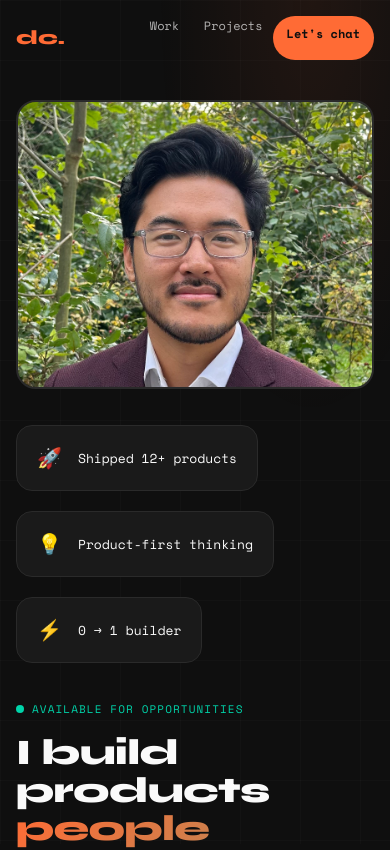
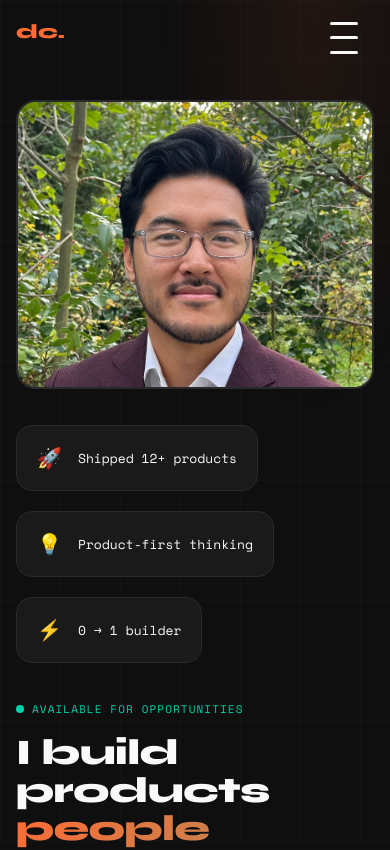
Before and after one commit to dalecb13/dalechang.dev, a Next.js app in the folder apps/web/: page / in a window 390 px wide. Shown: the top 850 px of the page. Built offline with nearby package versions, Linux system fonts and the light colour scheme.

Commit message:
feat: add mobile hamburger menu navigation and fix z-index issues

```diff
--- a/apps/web/app/about/page.module.css
+++ b/apps/web/app/about/page.module.css
@@ -16,48 +16,7 @@
   z-index: 0;
 }
 
-/* Navigation */
-.nav {
-  position: relative;
-  z-index: 10;
-  display: flex;
-  justify-content: space-between;
-  align-items: center;
-  padding: 24px 48px;
-}
-
-.navLogo {
-  font-family: var(--font-display);
-  font-size: 24px;
-  font-weight: 800;
-  color: var(--accent);
-}
-
-.navLinks {
-  display: flex;
-  gap: 32px;
-  align-items: center;
-  font-size: 14px;
-}
-
-.navLinks a {
-  opacity: 0.7;
-  transition: opacity 0.2s, color 0.2s;
-}
-
-.navLinks a:hover {
-  opacity: 1;
-  color: var(--accent);
-}
-
-.navCta {
-  background: var(--accent);
-  color: var(--background) !important;
-  padding: 10px 20px;
-  border-radius: 100px;
-  font-weight: 700;
-  opacity: 1 !important;
-}
+/* Navigation styles moved to Navigation component */
 
 /* Main */
 .main {
@@ -233,24 +192,7 @@
 
 /* Responsive */
 @media (max-width: 768px) {
-  .nav {
-    padding: 16px 20px;
-    flex-wrap: wrap;
-  }
-
-  .navLogo {
-    font-size: 20px;
-  }
-
-  .navLinks {
-    gap: 12px;
-    font-size: 13px;
-  }
-
-  .navCta {
-    padding: 8px 16px;
-    font-size: 13px;
-  }
+  /* Navigation styles moved to Navigation component */
 
   .main {
     padding: 32px 20px 48px;
@@ -320,19 +262,7 @@
 }
 
 @media (max-width: 480px) {
-  .nav {
-    padding: 16px;
-  }
-
-  .navLinks {
-    gap: 10px;
-    font-size: 12px;
-  }
-
-  .navCta {
-    padding: 8px 14px;
-    font-size: 12px;
-  }
+  /* Navigation styles moved to Navigation component */
 
   .main {
     padding: 24px 16px 40px;
--- /dev/null
+++ b/apps/web/app/components/Navigation.module.css
@@ -0,0 +1,195 @@
+/* Navigation */
+.nav {
+  position: relative;
+  z-index: 10;
+  display: flex;
+  justify-content: space-between;
+  align-items: center;
+  padding: 24px 48px;
+  animation: slideUp 0.6s ease-out;
+}
+
+.navLogo {
+  font-family: var(--font-display);
+  font-size: 24px;
+  font-weight: 800;
+  color: var(--accent);
+  flex-shrink: 0;
+}
+
+.navLinks {
+  display: flex;
+  gap: 32px;
+  align-items: center;
+  font-size: 14px;
+}
+
+.navLinks a {
+  opacity: 0.7;
+  transition: opacity 0.2s, color 0.2s;
+}
+
+.navLinks a:hover,
+.navLinks a.active {
+  opacity: 1;
+  color: var(--accent);
+}
+
+.navCta {
+  background: var(--accent);
+  color: var(--background) !important;
+  padding: 10px 20px;
+  border-radius: 100px;
+  font-weight: 700;
+  opacity: 1 !important;
+  transition: transform 0.2s, box-shadow 0.2s !important;
+}
+
+.navCta:hover {
+  transform: translateY(-2px);
+  box-shadow: 0 8px 24px rgba(255, 107, 53, 0.3);
+}
+
+/* Mobile Menu Button */
+.menuButton {
+  display: none;
+  flex-direction: column;
+  justify-content: space-around;
+  width: 28px;
+  height: 28px;
+  background: transparent;
+  border: none;
+  cursor: pointer;
+  padding: 0;
+  z-index: 1001;
+  position: relative;
+}
+
+.menuButton span {
+  width: 28px;
+  height: 3px;
+  background: var(--foreground);
+  border-radius: 2px;
+  transition: all 0.3s ease;
+  transform-origin: center;
+  display: block;
+}
+
+.menuButton.menuOpen span:nth-child(1) {
+  transform: rotate(45deg) translate(8px, 8px);
+}
+
+.menuButton.menuOpen span:nth-child(2) {
+  opacity: 0;
+  transform: translateX(-10px);
+}
+
+.menuButton.menuOpen span:nth-child(3) {
+  transform: rotate(-45deg) translate(8px, -8px);
+}
+
+/* Animation */
+@keyframes slideUp {
+  from {
+    opacity: 0;
+    transform: translateY(30px);
+  }
+  to {
+    opacity: 1;
+    transform: translateY(0);
+  }
+}
+
+/* Responsive */
+@media (max-width: 768px) {
+  .nav {
+    padding: 16px 20px;
+  }
+
+  .navLogo {
+    font-size: 20px;
+  }
+
+  .menuButton {
+    display: flex !important;
+  }
+
+  .navLinks {
+    position: fixed;
+    top: 0;
+    right: 0;
+    width: 280px;
+    max-width: 85vw;
+    height: 100vh;
+    background: var(--card-bg);
+    border-left: 1px solid var(--card-border);
+    flex-direction: column;
+    align-items: flex-start;
+    padding: 80px 32px 32px;
+    gap: 24px;
+    transform: translateX(100%);
+    transition: transform 0.3s ease-in-out;
+    box-shadow: -4px 0 24px rgba(0, 0, 0, 0.3);
+    z-index: 1000;
+    opacity: 0;
+    pointer-events: none;
+    overflow-y: auto;
+  }
+
+  .navLinks.menuOpen {
+    transform: translateX(0);
+    opacity: 1;
+    pointer-events: auto;
+  }
+
+  .navLinks a {
+    font-size: 16px;
+    width: 100%;
+    padding: 12px 0;
+    opacity: 0.9;
+  }
+
+  .navLinks a:hover,
+  .navLinks a.active {
+    opacity: 1;
+    color: var(--accent);
+  }
+
+  .navCta {
+    width: 100%;
+    text-align: center;
+    padding: 14px 20px;
+    margin-top: 8px;
+  }
+}
+
+.backdrop {
+  position: fixed;
+  top: 0;
+  left: 0;
+  right: 0;
+  bottom: 0;
+  background: rgba(0, 0, 0, 0.5);
+  z-index: 999;
+  animation: fadeIn 0.2s ease-out;
+}
+
+@keyframes fadeIn {
+  from {
+    opacity: 0;
+  }
+  to {
+    opacity: 1;
+  }
+}
+
+@media (max-width: 480px) {
+  .nav {
+    padding: 16px;
+  }
+
+  .navLinks {
+    width: 100%;
+    padding: 70px 24px 24px;
+  }
+}
--- /dev/null
+++ b/apps/web/app/components/Navigation.tsx
@@ -0,0 +1,77 @@
+"use client";
+
+import Link from "next/link";
+import { useState, useEffect } from "react";
+import { usePathname } from "next/navigation";
+import styles from "./Navigation.module.css";
+
+export default function Navigation() {
+  const [isMenuOpen, setIsMenuOpen] = useState(false);
+  const pathname = usePathname();
+
+  useEffect(() => {
+    // Prevent body scroll when menu is open on mobile
+    if (isMenuOpen) {
+      document.body.style.overflow = "hidden";
+    } else {
+      document.body.style.overflow = "";
+    }
+
+    // Cleanup on unmount
+    return () => {
+      document.body.style.overflow = "";
+    };
+  }, [isMenuOpen]);
+
+  const toggleMenu = () => {
+    setIsMenuOpen(!isMenuOpen);
+  };
+
+  const closeMenu = () => {
+    setIsMenuOpen(false);
+  };
+
+  return (
+    <>
+      <nav className={styles.nav}>
+        <Link href="/" className={styles.navLogo} onClick={closeMenu}>
+          dc.
+        </Link>
+
+        <button
+          className={`${styles.menuButton} ${isMenuOpen ? styles.menuOpen : ""}`}
+          onClick={toggleMenu}
+          aria-label="Toggle menu"
+          aria-expanded={isMenuOpen}
+        >
+          <span></span>
+          <span></span>
+          <span></span>
+        </button>
+
+        <div className={`${styles.navLinks} ${isMenuOpen ? styles.menuOpen : ""}`}>
+          <Link
+            href="/work"
+            className={pathname === "/work" ? styles.active : ""}
+            onClick={closeMenu}
+          >
+            Work
+          </Link>
+          <Link
+            href="/projects"
+            className={pathname === "/projects" ? styles.active : ""}
+            onClick={closeMenu}
+          >
+            Projects
+          </Link>
+          <a href="mailto:hello@dalechang.dev" className={styles.navCta} onClick={closeMenu}>
+            Let&apos;s chat
+          </a>
+        </div>
+      </nav>
+      {isMenuOpen && (
+        <div className={styles.backdrop} onClick={closeMenu} />
+      )}
+    </>
+  );
+}
--- a/apps/web/app/page.module.css
+++ b/apps/web/app/page.module.css
@@ -29,55 +29,7 @@
   z-index: 0;
 }
 
-/* Navigation */
-.nav {
-  position: relative;
-  z-index: 10;
-  display: flex;
-  justify-content: space-between;
-  align-items: center;
-  padding: 24px 48px;
-  animation: slideUp 0.6s ease-out;
-}
-
-.navLogo {
-  font-family: var(--font-display);
-  font-size: 24px;
-  font-weight: 800;
-  color: var(--accent);
-}
-
-.navLinks {
-  display: flex;
-  gap: 32px;
-  align-items: center;
-  font-size: 14px;
-}
-
-.navLinks a {
-  opacity: 0.7;
-  transition: opacity 0.2s, color 0.2s;
-}
-
-.navLinks a:hover {
-  opacity: 1;
-  color: var(--accent);
-}
-
-.navCta {
-  background: var(--accent);
-  color: var(--background) !important;
-  padding: 10px 20px;
-  border-radius: 100px;
-  font-weight: 700;
-  opacity: 1 !important;
-  transition: transform 0.2s, box-shadow 0.2s !important;
-}
-
-.navCta:hover {
-  transform: translateY(-2px);
-  box-shadow: 0 8px 24px rgba(255, 107, 53, 0.3);
-}
+/* Navigation styles moved to Navigation component */
 
 /* Hero */
 .hero {
@@ -334,16 +286,25 @@
   .nav {
     padding: 16px 20px;
     flex-wrap: wrap;
+    gap: 12px;
+    align-items: center;
+  }
+
+  .navLogo {
+    flex-shrink: 0;
   }
 
   .navLinks {
     gap: 12px;
     font-size: 13px;
+    flex-wrap: wrap;
+    align-items: center;
   }
 
   .navCta {
     padding: 8px 16px;
     font-size: 13px;
+    flex-shrink: 0;
   }
 
   .heroTitle {
@@ -390,23 +351,7 @@
 }
 
 @media (max-width: 480px) {
-  .nav {
-    padding: 16px;
-  }
-
-  .navLogo {
-    font-size: 20px;
-  }
-
-  .navLinks {
-    gap: 10px;
-    font-size: 12px;
-  }
-
-  .navCta {
-    padding: 8px 14px;
-    font-size: 12px;
-  }
+  /* Navigation styles moved to Navigation component */
 
   .hero {
     padding: 24px 16px;
--- a/apps/web/app/page.tsx
+++ b/apps/web/app/page.tsx
@@ -1,5 +1,6 @@
 import Link from "next/link";
 import Image from "next/image";
+import Navigation from "./components/Navigation";
 import styles from "./page.module.css";
 
 export default function Home() {
@@ -10,14 +11,7 @@ export default function Home() {
       <div className={styles.bgGradient} />
 
       {/* Navigation */}
-      <nav className={styles.nav}>
-        <span className={styles.navLogo}>dc.</span>
-        <div className={styles.navLinks}>
-          <Link href="/work">Work</Link>
-          <Link href="/projects">Projects</Link>
-          <a href="mailto:hello@dalechang.dev" className={styles.navCta}>Let&apos;s chat</a>
-        </div>
-      </nav>
+      <Navigation />
 
       {/* Hero Section */}
       <main className={styles.hero}>
@@ -93,9 +87,8 @@ export default function Home() {
       {/* Footer */}
       <footer className={styles.footer}>
         <div className={styles.footerLinks}>
-          <a href="https://github.com/dalechang" target="_blank" rel="noopener noreferrer">GitHub</a>
-          <a href="https://linkedin.com/in/dalechang" target="_blank" rel="noopener noreferrer">LinkedIn</a>
-          <a href="https://twitter.com/dalechang" target="_blank" rel="noopener noreferrer">Twitter</a>
+            <a href="https://linkedin.com/in/dalechangdev" target="_blank" rel="noopener noreferrer">LinkedIn</a>
+          <a href="https://github.com/dalecb13" target="_blank" rel="noopener noreferrer">GitHub</a>
         </div>
         <p className={styles.footerNote}>Built with care & caffeine ☕</p>
       </footer>
--- a/apps/web/app/projects/page.module.css
+++ b/apps/web/app/projects/page.module.css
@@ -16,49 +16,7 @@
   z-index: 0;
 }
 
-/* Navigation */
-.nav {
-  position: relative;
-  z-index: 10;
-  display: flex;
-  justify-content: space-between;
-  align-items: center;
-  padding: 24px 48px;
-}
-
-.navLogo {
-  font-family: var(--font-display);
-  font-size: 24px;
-  font-weight: 800;
-  color: var(--accent);
-}
-
-.navLinks {
-  display: flex;
-  gap: 32px;
-  align-items: center;
-  font-size: 14px;
-}
-
-.navLinks a {
-  opacity: 0.7;
-  transition: opacity 0.2s, color 0.2s;
-}
-
-.navLinks a:hover,
-.navLinks a.active {
-  opacity: 1;
-  color: var(--accent);
-}
-
-.navCta {
-  background: var(--accent);
-  color: var(--background) !important;
-  padding: 10px 20px;
-  border-radius: 100px;
-  font-weight: 700;
-  opacity: 1 !important;
-}
+/* Navigation styles moved to Navigation component */
 
 /* Main */
 .main {
@@ -219,24 +177,7 @@
 
 /* Responsive */
 @media (max-width: 768px) {
-  .nav {
-    padding: 16px 20px;
-    flex-wrap: wrap;
-  }
-
-  .navLogo {
-    font-size: 20px;
-  }
-
-  .navLinks {
-    gap: 12px;
-    font-size: 13px;
-  }
-
-  .navCta {
-    padding: 8px 16px;
-    font-size: 13px;
-  }
+  /* Navigation styles moved to Navigation component */
 
   .main {
     padding: 32px 20px;
@@ -299,19 +240,7 @@
 }
 
 @media (max-width: 480px) {
-  .nav {
-    padding: 16px;
-  }
-
-  .navLinks {
-    gap: 10px;
-    font-size: 12px;
-  }
-
-  .navCta {
-    padding: 8px 14px;
-    font-size: 12px;
-  }
+  /* Navigation styles moved to Navigation component */
 
   .main {
     padding: 24px 16px;
--- a/apps/web/app/work/page.module.css
+++ b/apps/web/app/work/page.module.css
@@ -16,49 +16,7 @@
   z-index: 0;
 }
 
-/* Navigation */
-.nav {
-  position: relative;
-  z-index: 10;
-  display: flex;
-  justify-content: space-between;
-  align-items: center;
-  padding: 24px 48px;
-}
-
-.navLogo {
-  font-family: var(--font-display);
-  font-size: 24px;
-  font-weight: 800;
-  color: var(--accent);
-}
-
-.navLinks {
-  display: flex;
-  gap: 32px;
-  align-items: center;
-  font-size: 14px;
-}
-
-.navLinks a {
-  opacity: 0.7;
-  transition: opacity 0.2s, color 0.2s;
-}
-
-.navLinks a:hover,
-.navLinks a.active {
-  opacity: 1;
-  color: var(--accent);
-}
-
-.navCta {
-  background: var(--accent);
-  color: var(--background) !important;
-  padding: 10px 20px;
-  border-radius: 100px;
-  font-weight: 700;
-  opacity: 1 !important;
-}
+/* Navigation styles moved to Navigation component */
 
 /* Main */
 .main {
@@ -221,24 +179,7 @@
 
 /* Responsive */
 @media (max-width: 768px) {
-  .nav {
-    padding: 16px 20px;
-    flex-wrap: wrap;
-  }
-
-  .navLogo {
-    font-size: 20px;
-  }
-
-  .navLinks {
-    gap: 12px;
-    font-size: 13px;
-  }
-
-  .navCta {
-    padding: 8px 16px;
-    font-size: 13px;
-  }
+  /* Navigation styles moved to Navigation component */
 
   .main {
     padding: 32px 20px;
@@ -308,19 +249,7 @@
 }
 
 @media (max-width: 480px) {
-  .nav {
-    padding: 16px;
-  }
-
-  .navLinks {
-    gap: 10px;
-    font-size: 12px;
-  }
-
-  .navCta {
-    padding: 8px 14px;
-    font-size: 12px;
-  }
+  /* Navigation styles moved to Navigation component */
 
   .main {
     padding: 24px 16px;
```
Also changed, not shown: apps/web/app/about/page.tsx (+2 -8 lines), apps/web/app/projects/page.tsx (+11 -18 lines), apps/web/app/work/page.tsx (+2 -8 lines).
